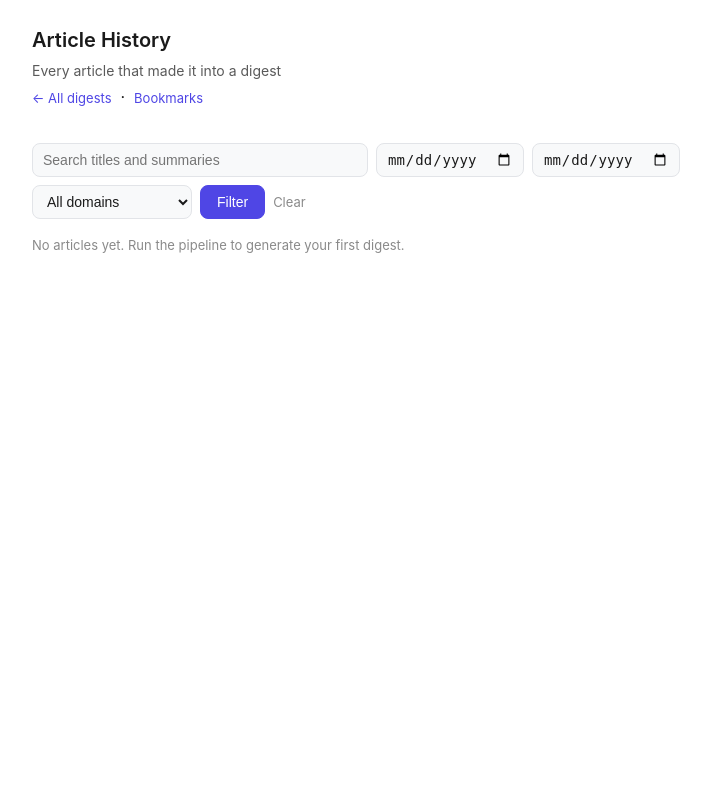
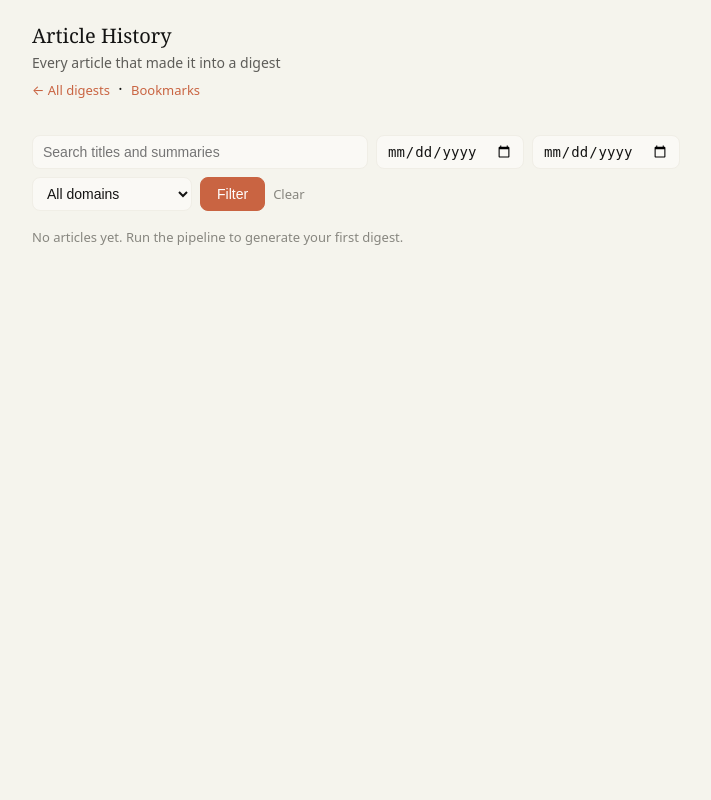
Before and after one commit to Lemba13/redpill, a FastAPI app: page /history in a window 1280 px wide. Shown: the whole page, without its empty margins (284-995 px from the left). Run offline with FastAPI, Linux system fonts and the light colour scheme; data that the repository does not hold is empty.

Commit message:
Restyle feedback UI to warm Anthropic-inspired design system
- Swap light theme to warm parchment palette (terracotta accent, ivory
  cards, warm neutral grays throughout)
- Align dark theme to warm equivalents (olive near-black, coral accent,
  warm silver text, dark surface borders)
- Serif headline (Georgia) for .header h1 at weight 500
- Dedicated --focus variable for accessible blue focus rings

```diff
--- a/feedback/templates/base.html
+++ b/feedback/templates/base.html
@@ -9,15 +9,16 @@
         *, *::before, *::after { box-sizing: border-box; margin: 0; padding: 0; }
 
         :root {
-            --bg: #ffffff;
-            --bg-card: #f8f9fa;
-            --bg-hover: #f0f1f3;
-            --text-primary: #1a1a1a;
-            --text-secondary: #5a5a5a;
-            --text-muted: #8a8a8a;
-            --border: #e2e4e8;
-            --accent: #4f46e5;
-            --accent-light: #eef2ff;
+            --bg: #f5f4ed;
+            --bg-card: #faf9f5;
+            --bg-hover: #e8e6dc;
+            --text-primary: #141413;
+            --text-secondary: #5e5d59;
+            --text-muted: #87867f;
+            --border: #f0eee6;
+            --accent: #c96442;
+            --accent-light: #fdf0eb;
+            --focus: #3898ec;
             --green: #16a34a;
             --green-light: #f0fdf4;
             --green-border: #bbf7d0;
@@ -25,31 +26,31 @@
             --red-light: #fef2f2;
             --red-border: #fecaca;
             --radius: 8px;
-            --radius-lg: 12px;
+            --radius-lg: 8px;
             --shadow: 0 1px 3px rgba(0,0,0,0.06), 0 1px 2px rgba(0,0,0,0.04);
         }
 
         @media (prefers-color-scheme: dark) {
             :root {
-                --bg: #0f0f0f;
-                --bg-card: #1a1a1a;
-                --bg-hover: #252525;
-                --text-primary: #e5e5e5;
-                --text-secondary: #a0a0a0;
-                --text-muted: #666666;
-                --border: #2a2a2a;
-                --accent: #818cf8;
-                --accent-light: #1e1b4b;
+                --bg: #141413;
+                --bg-card: #1c1c1a;
+                --bg-hover: #2a2a27;
+                --text-primary: #e8e6dc;
+                --text-secondary: #b0aea5;
+                --text-muted: #87867f;
+                --border: #30302e;
+                --accent: #d97757;
+                --accent-light: #2a1a12;
                 --green-light: #052e16;
                 --green-border: #14532d;
                 --red-light: #450a0a;
                 --red-border: #7f1d1d;
-                --shadow: 0 1px 3px rgba(0,0,0,0.3);
+                --shadow: 0 1px 3px rgba(0,0,0,0.4);
             }
         }
 
         body {
-            font-family: -apple-system, BlinkMacSystemFont, "Segoe UI", Roboto, sans-serif;
+            font-family: system-ui, Inter, -apple-system, sans-serif;
             background: var(--bg);
             color: var(--text-primary);
             line-height: 1.6;
@@ -68,8 +69,10 @@
         }
 
         .header h1 {
+            font-family: Georgia, "Anthropic Serif", serif;
             font-size: 20px;
-            font-weight: 600;
+            font-weight: 500;
+            line-height: 1.20;
             margin-bottom: 4px;
         }
 
@@ -226,7 +229,7 @@
 
         @media (prefers-color-scheme: dark) {
             .bookmark-btn.bookmarked {
-                background: #1c1500;
+                background: #1e1200;
                 border-color: #f59e0b;
             }
         }
@@ -317,7 +320,7 @@
 
         .filter-bar input:focus,
         .filter-bar select:focus {
-            outline: 2px solid var(--accent);
+            outline: 2px solid var(--focus);
             outline-offset: -1px;
         }
 
```
